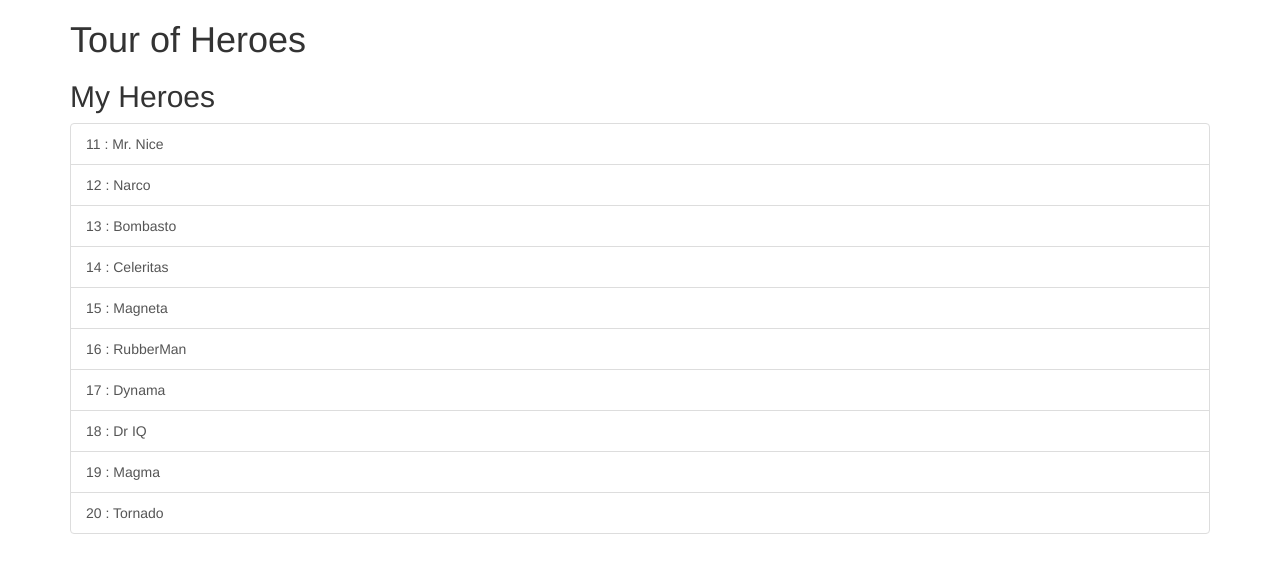
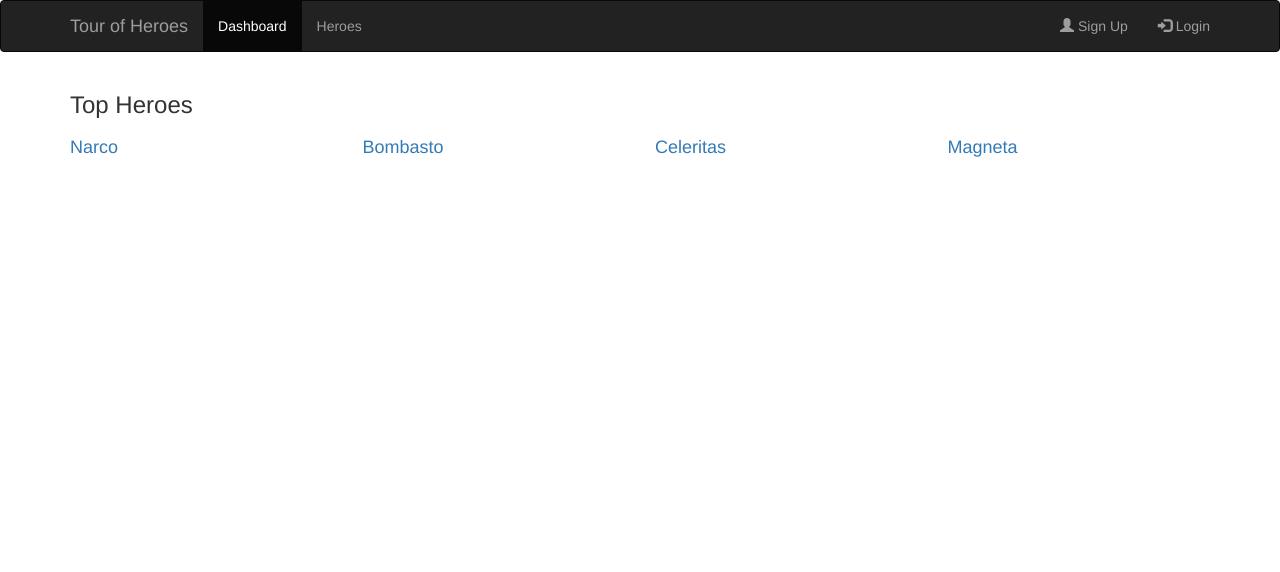
Before and after one commit to vishalnanania/NG2, an Angular app in the folder angular-tour-of-heros/: page /dashboard in a window 1280 px wide. Shown: the top 572 px of the page. Built offline with nearby package versions, Linux system fonts and the light colour scheme.

Commit message:
added routing..

```diff
--- /dev/null
+++ b/angular-tour-of-heros/src/app/app.component.html
@@ -0,0 +1,20 @@
+<nav class="navbar navbar-inverse">
+  <div class="container">
+
+    <div class="navbar-header">
+      <a class="navbar-brand" routerLink="/dashboard">{{title}}</a>
+    </div>
+
+    <ul class="nav navbar-nav">
+      <li routerLinkActive="active"><a routerLink="/dashboard">Dashboard</a></li>
+      <li routerLinkActive="active"><a routerLink="/heroes">Heroes</a></li>
+    </ul>
+
+    <ul class="nav navbar-nav navbar-right">
+      <li><a><span class="glyphicon glyphicon-user"></span> Sign Up</a></li>
+      <li><a><span class="glyphicon glyphicon-log-in"></span> Login</a></li>
+    </ul>
+
+  </div>
+</nav>
+<router-outlet></router-outlet>
--- a/angular-tour-of-heros/src/app/app.component.ts
+++ b/angular-tour-of-heros/src/app/app.component.ts
@@ -1,39 +1,9 @@
-import { Component, OnInit } from '@angular/core';
-import { Hero } from './hero';
-import { HeroService } from './hero.service';
+import { Component } from '@angular/core';
 
 @Component({
-  selector: 'app-root',
-  template: `
-  <div class="container">
-    <h1>{{title}}</h1>
-    <h2>My Heroes</h2>
-      <div class="list-group">
-        <a href="#" class="list-group-item"
-           *ngFor="let hero of heroes"
-          [class.active]="hero === selectedHero"
-          (click)="onSelect(hero)">
-          {{hero.id}} : {{hero.name}}</a>
-      </div>
-    <hero-detail [hero]="selectedHero"></hero-detail>
-  </div>
-  `,
-  providers: [HeroService]
+  selector: 'my-app',
+  templateUrl: './app.component.html',
 })
-export class AppComponent implements OnInit{
+export class AppComponent {
   title = 'Tour of Heroes';
-  heroes: Hero[];
-  selectedHero: Hero;
-
-  constructor(private heroService: HeroService) { }
-   getHeroes(): void {
-      this.heroService.getHeroesSlowly().then(heroes => this.heroes = heroes);
-    }
-    ngOnInit(): void {
-      this.getHeroes();
-    }
-
-  onSelect(hero: Hero): void {
-    this.selectedHero = hero;
-  }
 }
--- /dev/null
+++ b/angular-tour-of-heros/src/app/dashboard.component.html
@@ -0,0 +1,10 @@
+<div class="container">
+<h3>Top Heroes</h3>
+  <div class="row">
+    <div class="col-sm-6 col-md-3" *ngFor="let hero of heroes">
+        <a [routerLink]="['/detail', hero.id]">
+          <h4>{{hero.name}}</h4>
+        </a>
+    </div>
+  </div>
+</div>
--- /dev/null
+++ b/angular-tour-of-heros/src/app/dashboard.component.ts
@@ -0,0 +1,21 @@
+import { Component, OnInit } from '@angular/core';
+
+import { Hero } from './hero';
+import { HeroService } from './hero.service';
+
+@Component({
+  selector: 'my-dashboard',
+  templateUrl: './dashboard.component.html',
+})
+
+export class DashboardComponent implements OnInit {
+
+  heroes: Hero[] = [];
+
+  constructor(private heroService: HeroService) { }
+
+  ngOnInit(): void {
+    this.heroService.getHeroes()
+      .then(heroes => this.heroes = heroes.slice(1, 5));
+  }
+}
--- /dev/null
+++ b/angular-tour-of-heros/src/app/hero-detail.component.html
@@ -0,0 +1,12 @@
+<div class="container">
+  <div *ngIf="hero">
+    <h3>{{hero.name}} details!</h3>
+    <div>
+      <label>id: </label>{{hero.id}}</div>
+    <div>
+      <label>name: </label>
+      <input [(ngModel)]="hero.name" placeholder="name" />
+    </div>
+    <button (click)="goBack()">Back</button>
+  </div>
+</div>
--- a/angular-tour-of-heros/src/app/hero-detail.component.ts
+++ b/angular-tour-of-heros/src/app/hero-detail.component.ts
@@ -1,20 +1,33 @@
-import { Component, Input } from '@angular/core';
+// Keep the Input import for now, you'll remove it later:
+import { Component, Input, OnInit } from '@angular/core';
+import { ActivatedRoute, ParamMap } from '@angular/router';
+import { Location }                 from '@angular/common';
+import 'rxjs/add/operator/switchMap';
+
 import { Hero } from './hero';
+import { HeroService } from './hero.service';
 
 @Component({
   selector: 'hero-detail',
-  template: `
-    <div *ngIf="hero">
-      <h2>{{hero.name}} details!</h2>
-      <div><label>id: </label>{{hero.id}}</div>
-      <div>
-        <label>name: </label>
-        <input [(ngModel)]="hero.name" placeholder="name"/>
-      </div>
-    </div>
-  `
+  templateUrl: './hero-detail.component.html',
 })
 
-export class HeroDetailComponent {
-  @Input() hero: Hero;
+export class HeroDetailComponent implements OnInit {
+hero: Hero;
+
+constructor(
+  private heroService: HeroService,
+  private route: ActivatedRoute,
+  private location: Location
+) {}
+
+ ngOnInit(): void {
+   this.route.paramMap
+     .switchMap((params: ParamMap) => this.heroService.getHero(+params.get('id')))
+     .subscribe(hero => this.hero = hero);
+ }
+
+ goBack(): void {
+   this.location.back();
+ }
 }
--- a/angular-tour-of-heros/src/app/hero.service.ts
+++ b/angular-tour-of-heros/src/app/hero.service.ts
@@ -9,6 +9,10 @@ export class HeroService {
     return Promise.resolve(HEROES);
   }
 
+  getHero(id: number): Promise<Hero> {
+      return this.getHeroes()
+                 .then(heroes => heroes.find(hero => hero.id === id));
+  }
 
   getHeroesSlowly(): Promise<Hero[]> {
     return new Promise(resolve => {
@@ -16,4 +20,5 @@ export class HeroService {
       setTimeout(() => resolve(this.getHeroes()), 2000);
     });
   }
+
 }
--- /dev/null
+++ b/angular-tour-of-heros/src/app/heroes.component.html
@@ -0,0 +1,21 @@
+<div class="container">
+  <h3>My Heroes</h3>
+
+  <div class="row">
+    <div class="list-group col-sm-6">
+      <a class="list-group-item"
+         *ngFor="let hero of heroes"
+         [class.active]="hero === selectedHero"
+         (click)="onSelect(hero)">
+        {{hero.id}} : {{hero.name}}
+      </a>
+    </div>
+    <div class="col-sm-6" *ngIf="selectedHero">
+      <h3>
+        {{selectedHero.name | uppercase}} is my hero
+      </h3>
+      <button (click)="gotoDetail()">View Details</button>
+    </div>
+  </div>
+
+</div>
--- /dev/null
+++ b/angular-tour-of-heros/src/app/heroes.component.ts
@@ -0,0 +1,35 @@
+import { Component, OnInit } from '@angular/core';
+import { Router } from '@angular/router';
+
+import { Hero } from './hero';
+import { HeroService } from './hero.service';
+
+@Component({
+  selector: 'my-heroes',
+  templateUrl: './heroes.component.html'
+})
+
+export class HeroesComponent implements OnInit {
+  heroes: Hero[];
+  selectedHero: Hero;
+
+  constructor(
+    private router: Router,
+    private heroService: HeroService) { }
+
+  getHeroes(): void {
+    this.heroService.getHeroes().then(heroes => this.heroes = heroes);
+  }
+
+  ngOnInit(): void {
+    this.getHeroes();
+  }
+
+  onSelect(hero: Hero): void {
+    this.selectedHero = hero;
+  }
+
+  gotoDetail(): void {
+    this.router.navigate(['/detail', this.selectedHero.id]);
+  }
+}
--- a/angular-tour-of-heros/src/index.html
+++ b/angular-tour-of-heros/src/index.html
@@ -9,6 +9,6 @@
   <link rel="icon" type="image/x-icon" href="favicon.ico">
 </head>
 <body>
-  <app-root></app-root>
+  <my-app></my-app>
 </body>
 </html>
```
Also changed, not shown: angular-tour-of-heros/src/app/app-routing.module.ts (added, +19 -0 lines), angular-tour-of-heros/src/app/app.module.ts (+16 -7 lines).
